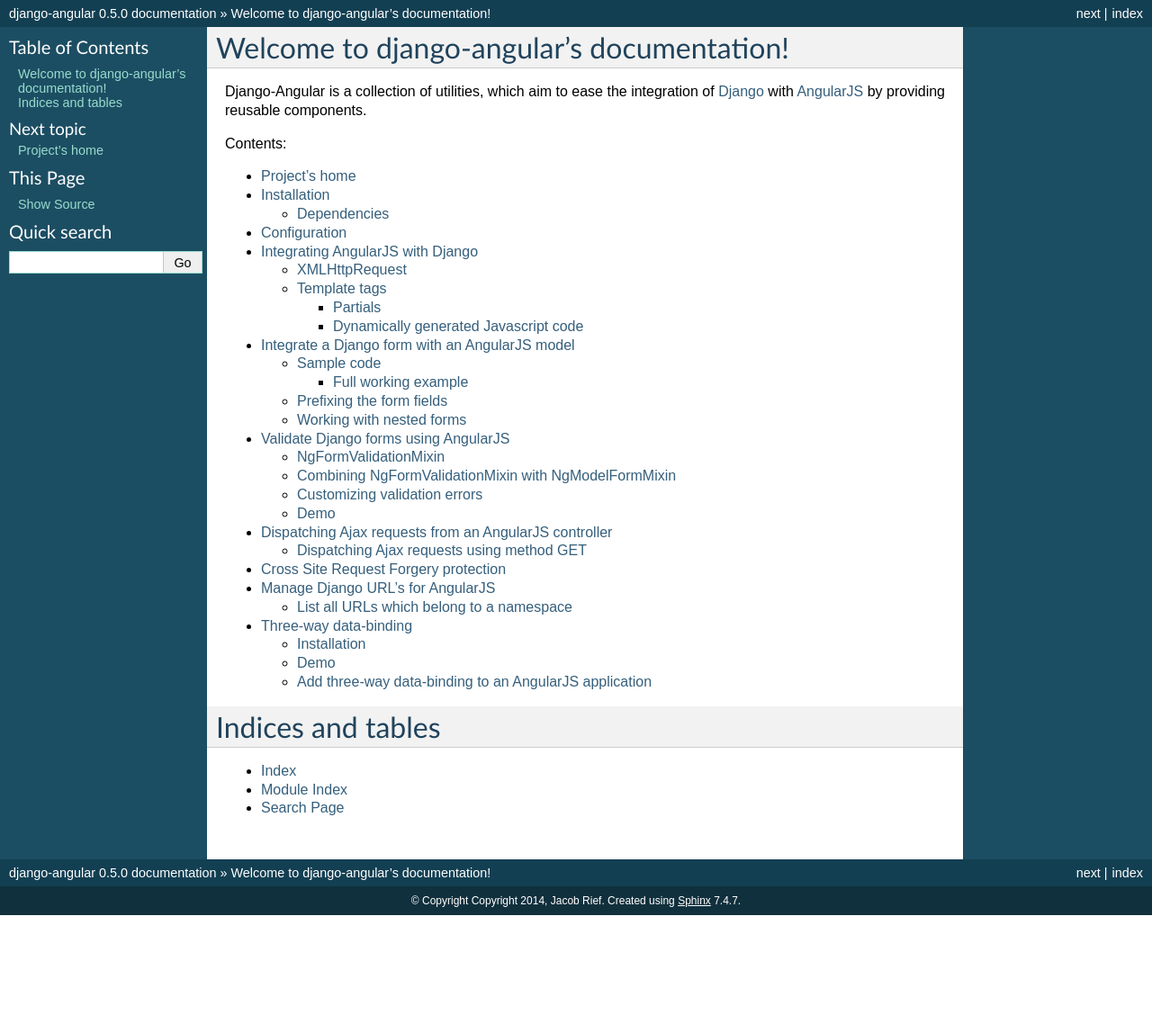
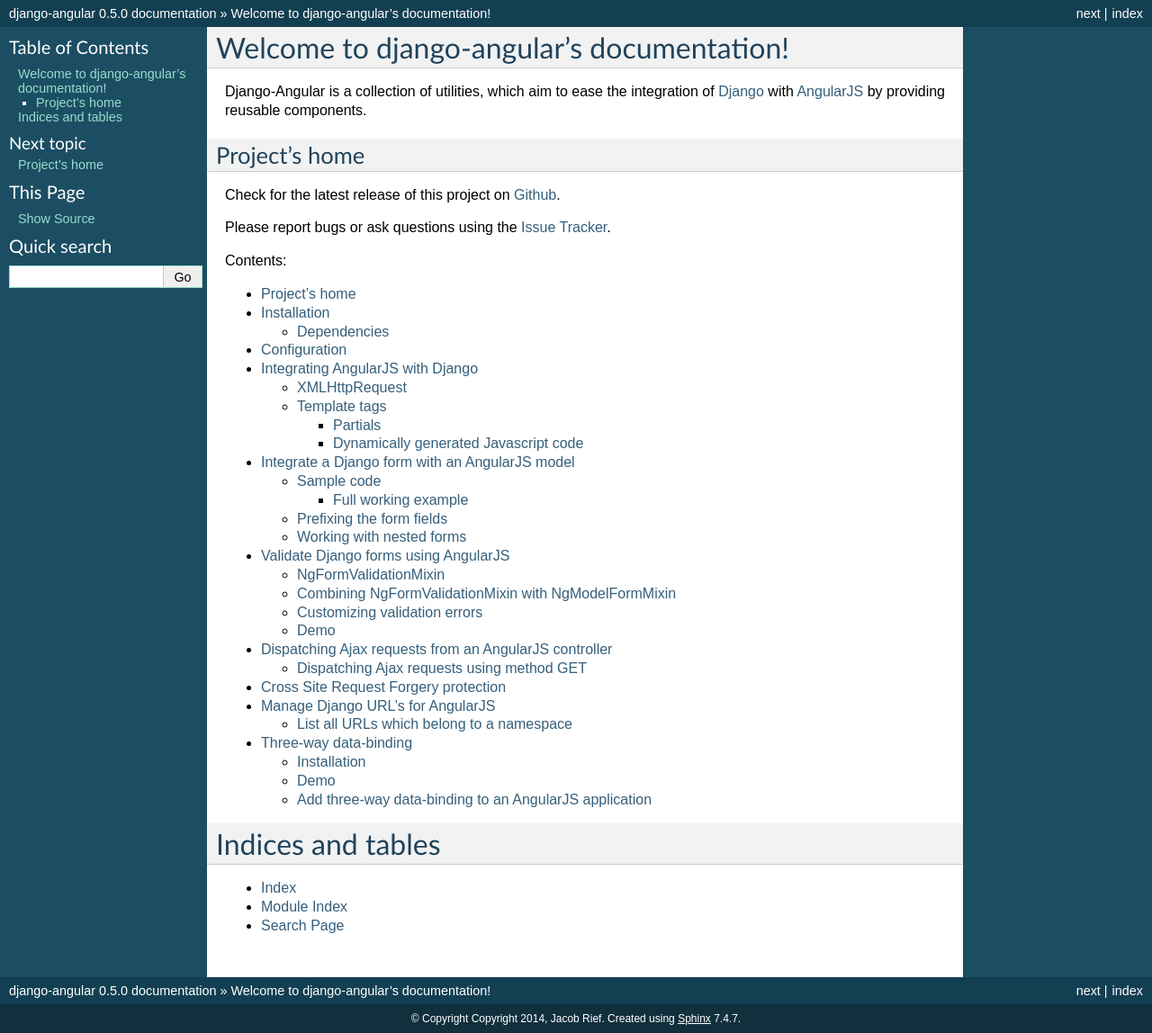
Before and after one commit to jrief/django-angular, a Sphinx documentation site: the page built from docs/index.rst, in a window 1280 px wide. Shown: the whole page at 90% size. Built offline with Sphinx 7.4.7, drawn with Linux system fonts in a browser that asks for light colours; before the commit the page ends 1017 px from its top, so only the background shows below that.

Commit message:
Update index.rst

```diff
--- a/docs/index.rst
+++ b/docs/index.rst
@@ -5,6 +5,12 @@
 
 Django-Angular is a collection of utilities, which aim to ease the integration of Django_ with
 AngularJS_ by providing reusable components.
+
+Project's home
+--------------
+Check for the latest release of this project on `Github`_.
+
+Please report bugs or ask questions using the `Issue Tracker`_.
 
 Contents:
 
@@ -28,3 +34,5 @@
 
 .. _Django: https://www.djangoproject.com/
 .. _AngularJS: http://angularjs.org/
+.. _Github: https://github.com/jrief/django-angular
+.. _Issue Tracker: https://github.com/jrief/django-angular/issues
```
